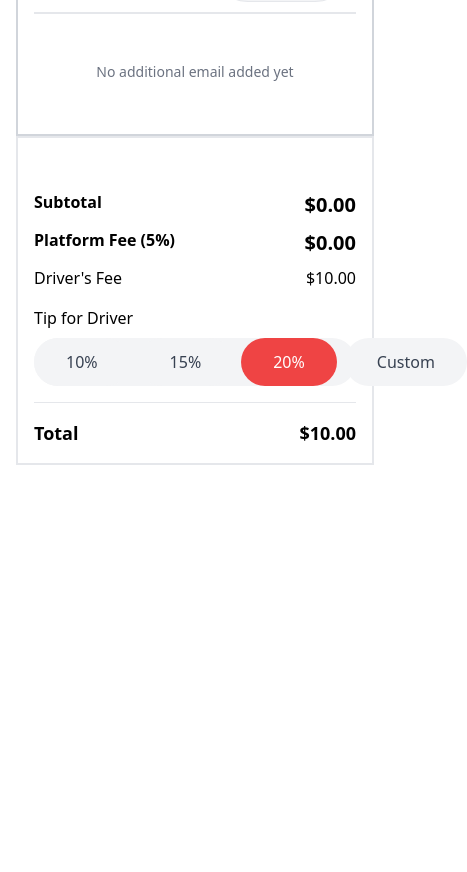
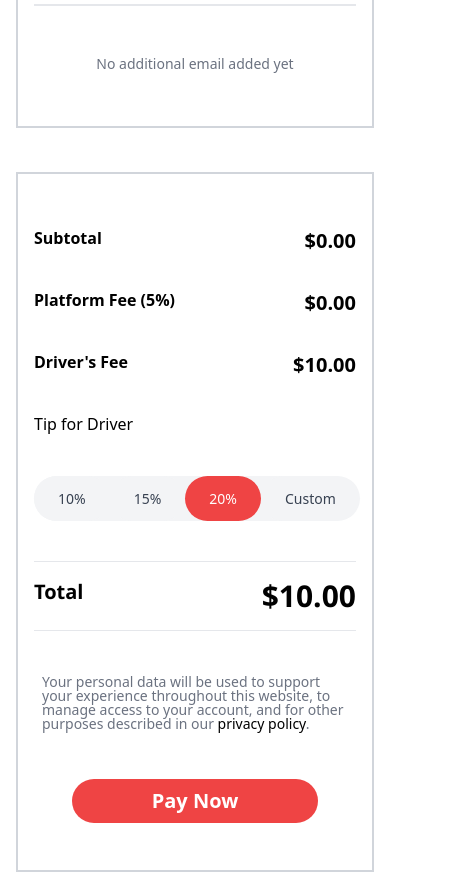
Before and after one commit to Ahmii1122/bellhopt, a React (Vite) app: page /checkout in a window 390 px wide. Shown: the part 1100-1972 px from the top of the page, 467 px wide, since content can reach past the window. Before the commit the page ends 1565 px from the top, so only its background shows below. Built offline with nearby package versions, Linux system fonts and the light colour scheme; a web font is replaced by a local one.

Commit message:
Added thankyou page and footer to be made

```diff
--- a/src/App.tsx
+++ b/src/App.tsx
@@ -3,6 +3,8 @@ import Navbar from "./components/Navbar";
 import CartPage from "./components/Cart";
 import Landing from "./pages/landingpage/Landing";
 import CheckoutPage from "./pages/CheckoutPage";
+import Thankyou from "./pages/landingpage/Thankyou";
+import Footer from "./components/Footer";
 function App() {
   return (
     <>
@@ -12,7 +14,9 @@ function App() {
           <Route path="/" element={<Landing />} />
           <Route path="/cart" element={<CartPage />} />
           <Route path="/checkout" element={<CheckoutPage />} />
+          <Route path="/thankyou" element={<Thankyou />} />
         </Routes>
+        <Footer />
       </Router>
     </>
   );
--- /dev/null
+++ b/src/components/Footer.tsx
@@ -0,0 +1,15 @@
+import React from "react";
+// import {
+//   FaFacebookF,
+//   FaInstagram,
+//   FaLinkedinIn,
+//   FaTwitter,
+// } from "react-icons/fa";
+
+const Footer: React.FC = () => {
+  return (
+    <footer className="bg-white text-gray-800 border-t max-w-[1512px] mx-auto"></footer>
+  );
+};
+
+export default Footer;
--- a/src/pages/CheckoutPage.tsx
+++ b/src/pages/CheckoutPage.tsx
@@ -1,8 +1,10 @@
 import { useContext, useState } from "react";
 import { CiLocationOn } from "react-icons/ci";
 import { StoreContext, StoreContextType } from "../context/StoredContext";
+import { useNavigate } from "react-router-dom";
 
 const CheckoutPage = () => {
+  const navigate = useNavigate();
   const { gettotalcartamount } = useContext(StoreContext) as StoreContextType;
   const [date, setDate] = useState("");
   const [time, setTime] = useState("");
@@ -52,9 +54,9 @@ const CheckoutPage = () => {
   };
 
   return (
-    <div className="max-w-[1512px] mx-auto border-t-2 border-gray-200">
+    <div className="max-w-[1512px] mx-auto border-t-2 border-gray-200 max-h-screen">
       <p className="text-2xl font-bold font-segoe px-20 mt-10">Checkout</p>
-      <div className="flex flex-col lg:flex-row justify-between px-4 lg:px-20 mt-10">
+      <div className="flex flex-col lg:flex-row justify-between gap-11 px-4 lg:px-10 mt-10">
         <div className="w-full lg:w-[65%]">
           <div className="border-2 border-gray-200 p-4">
             <h2 className="text-2xl font-semibold mb-2 pb-6 border-b-2 border-gray-200">
@@ -69,7 +71,7 @@ const CheckoutPage = () => {
                   type="date"
                   value={date}
                   onChange={(e) => setDate(e.target.value)}
-                  className="w-full border px-3 py-3  bg-gray-100 mb-11"
+                  className="w-full border px-3 py-3 accent-red-500  bg-gray-100 mb-11"
                 />
               </div>
               <div>
@@ -124,7 +126,7 @@ const CheckoutPage = () => {
                 type="checkbox"
                 checked={addressConfirmed}
                 onChange={() => setAddressConfirmed(!addressConfirmed)}
-                className="h-4 w-4 "
+                className="h-4 w-4 accent-red-500 "
               />
               I've confirmed the above address
             </label>
@@ -132,13 +134,13 @@ const CheckoutPage = () => {
           {/* end of delivery address */}
           <div className="mt-5 p-4 border-2 border-gray-300">
             <div className="flex justify-between border-b-2">
-              <h2 className="text-2xl font-semibold mb-4 mt-3 ">
+              <h2 className="text-xl md:text-2xl font-semibold mb-4 mt-3 ">
                 Split total bill{" "}
                 <span className="text-gray-500 text-sm">(Optional)</span>
               </h2>
               <button
                 onClick={handleAddEmail}
-                className="bg-gray-100 border  rounded-full text-[16px] px-3 mb-[10px] hover:bg-gray-200"
+                className="bg-gray-100 border  rounded-full text-[13px] md:text-[16px] px-3 mb-[10px] hover:bg-gray-200"
               >
                 + Add additional email
               </button>
@@ -165,29 +167,29 @@ const CheckoutPage = () => {
             </div>
           </div>
         </div>
-        <div className="w-full lg:w-[30%] ">
-          <div className="p-4 border-2 border-gray-30">
-            <div className="flex justify-between mb-2 mt-9 font-semibold">
+        <div className="w-full h-[700px] lg:w-[30%] border-2 border-gray-300 p-4">
+          <div className="">
+            <div className="flex justify-between mt-9 font-semibold mb-8">
               <span className="text-[16px]">Subtotal</span>
               <span className="text-[20px]">${subtotal.toFixed(2)}</span>
             </div>
-            <div className="flex justify-between font-semibold mb-2">
+            <div className="flex justify-between font-semibold mb-8">
               <span className="text-[16px]">Platform Fee (5%)</span>
               <span className="text-[20px]">${tax.toFixed(2)}</span>
             </div>
-            <div className="flex justify-between mb-2">
-              <span>Driver's Fee</span>
-              <span>${delivery.toFixed(2)}</span>
+            <div className="flex justify-between font-semibold mb-8">
+              <span className="text-[16px]">Driver's Fee</span>
+              <span className="text-[20px]">${delivery.toFixed(2)}</span>
             </div>
-            <div className="my-4 ">
-              <span className="block font-medium mb-2">Tip for Driver</span>
-              <div className="flex gap-2 bg-gray-100 rounded-full justify-between text-[16px] ">
+            <span className=" font-medium mb-7">Tip for Driver</span>
+            <div className="my-10 max-w-full ">
+              <div className="flex  bg-gray-100 rounded-full justify-between text-[16px] ">
                 {["10%", "15%", "20%", "Custom"].map((label) => (
                   <button
                     key={label}
-                    className={`px-8 py-3 rounded-full ${
+                    className={`px-6 md:px-4 py-3 rounded-full text-[14px] transition  ${
                       selectedTip === label
-                        ? "bg-red-500 text-white"
+                        ? "bg-red-500 text-white "
                         : "bg-gray-100 text-gray-700"
                     }`}
                     onClick={() => handleTipSelection(label)}
@@ -205,8 +207,30 @@ const CheckoutPage = () => {
               )} */}
             <hr className="my-4" />
             <div className="flex justify-between text-lg font-semibold">
-              <span>Total</span>
-              <span>${total.toFixed(2)}</span>
+              <span className="text-xl font-semibold font-segoe">Total</span>
+              <span className="text-3xl font-bold font-segoe">
+                ${total.toFixed(2)}
+              </span>
+            </div>
+            <hr className="mt-4 mb-9" />
+            <div className="p-2 mb-10">
+              <p className="text-sm leading-[100%] tracking-[0%] text-gray-500">
+                Your personal data will be used to support your experience
+                throughout this website, to manage access to your account, and
+                for other purposes described in our{" "}
+                <span className="text-black text-bold cursor-pointer">
+                  privacy policy
+                </span>
+                .
+              </p>
+            </div>
+            <div className="flex justify-center">
+              <button
+                onClick={() => navigate("/thankyou")}
+                className="flex align-middle justify-between items-center bg-red-500 text-white px-20 py-2 rounded-full text-xl font-semibold"
+              >
+                Pay Now
+              </button>
             </div>
           </div>
         </div>
--- /dev/null
+++ b/src/pages/landingpage/Lorading.tsx
@@ -0,0 +1,5 @@
+const Lorading = () => {
+  return <div></div>;
+};
+
+export default Lorading;
--- /dev/null
+++ b/src/pages/landingpage/Thankyou.tsx
@@ -0,0 +1,20 @@
+import hero from "../../assets/Superhero-pana 1.png";
+
+const Thankyou = () => {
+  return (
+    <div className="flex flex-col items-center justify-center max-w-[1512px] mx-auto border-t-2">
+      <img className="w-72 h-72 mt-10" src={hero} alt="hero" />
+      <h1 className="text-[40px] font-bold text-red-500">Thank you </h1>
+      <p className="text-[18px] font-semibold text-gray-500 mb-1">
+        Confirmation number: GYK209021
+      </p>
+      <p className="flex justify-center items-center text-center text-[18px] font-semibold text-gray-500 px-3 md:px-80">
+        Grocery superheroes to the rescue! Your Bellhopt is donning their capes
+        and saving the day by delivering your grocery order to your rental. Stay
+        tuned for a heroic email confirmation!
+      </p>
+    </div>
+  );
+};
+
+export default Thankyou;
```
Also changed, not shown: src/assets/Superhero-pana 1.png (added).
